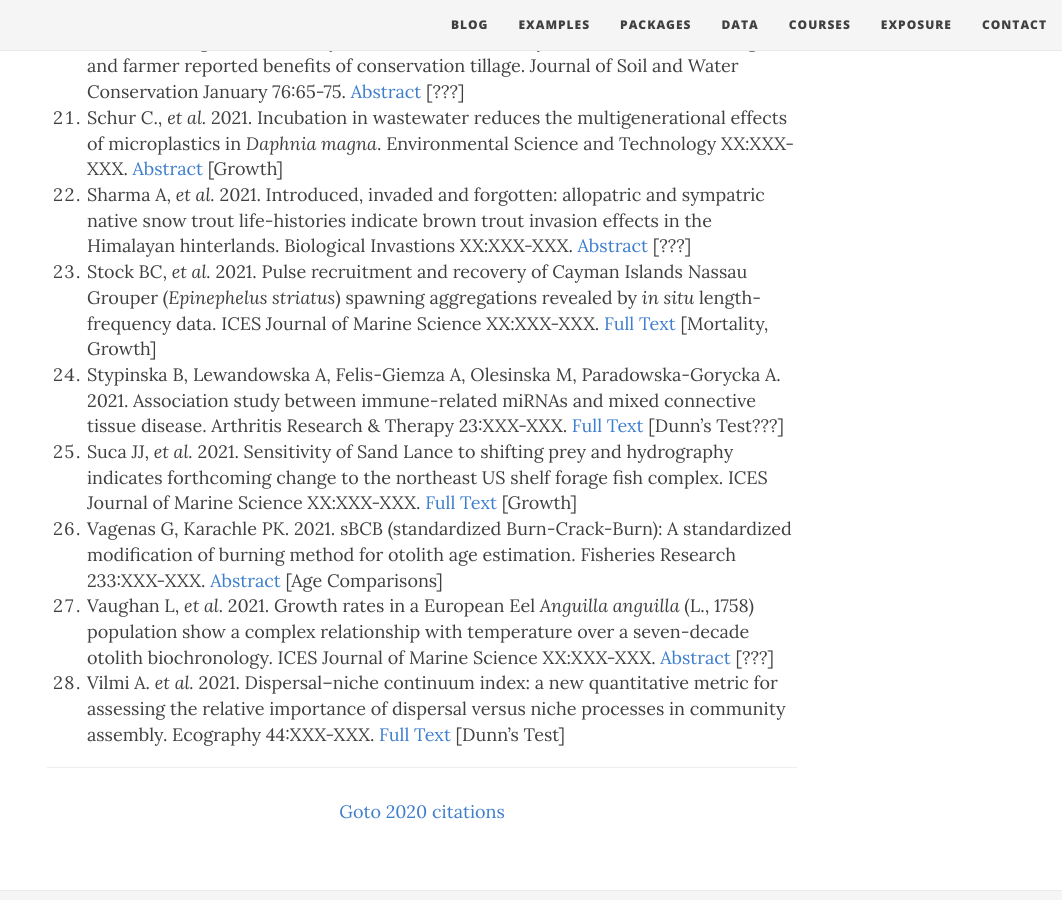
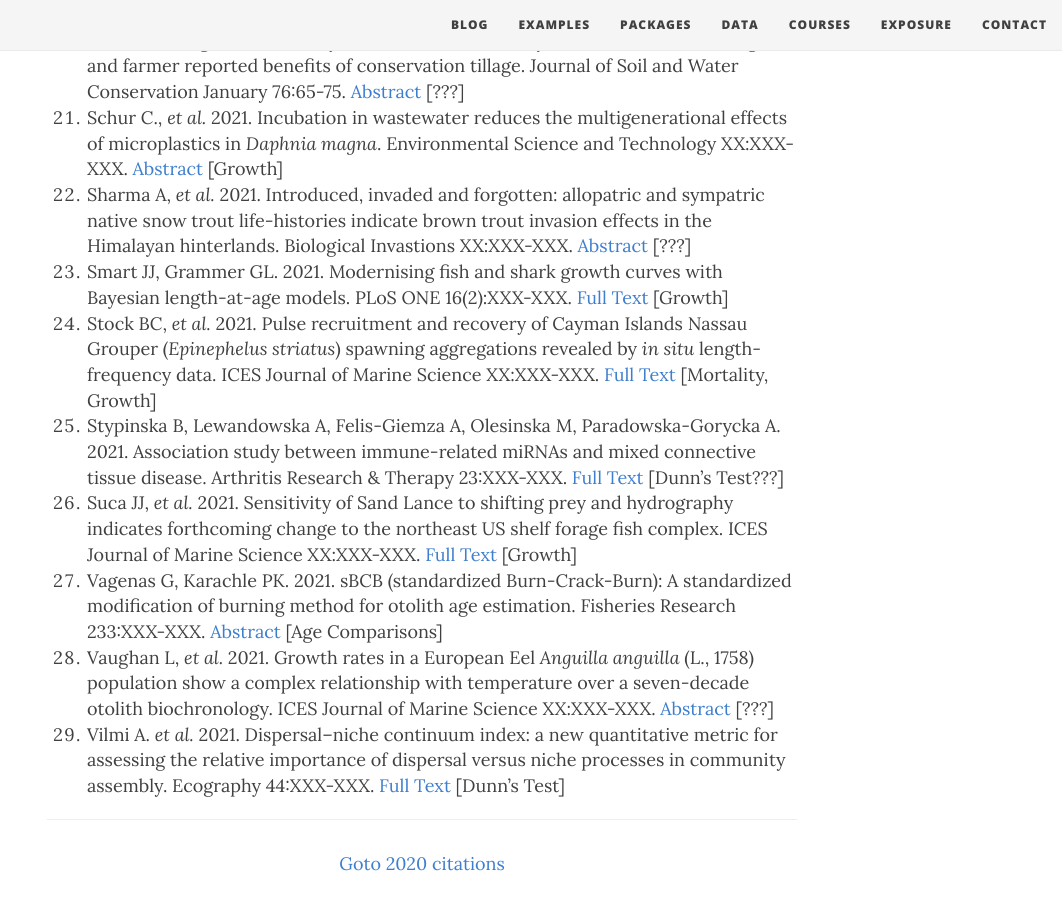
Before and after one commit to droglenc/fishR, a Jekyll site: the page built from exposure/exposure-citations21.md, in a window 1280 px wide and 900 px high, scrolled down 1861 px. Shown: the whole window, without its empty margins (218-1280 px from the left). Built offline with Jekyll 4.4.1, drawn with Linux system fonts in a browser that asks for light colours; nearby versions of some CDN libraries; some of the changed lines change nothing that is shown.

Commit message:
Update exposure-citations21.md

```diff
--- a/exposure/exposure-citations21.md
+++ b/exposure/exposure-citations21.md
@@ -5,7 +5,7 @@ subtitle: fishR and FSA is Being Used!!
 css: "/css/exposure-citation.css"
 ---
 
-The [**IFAR** book](http://derekogle.com/IFAR/), **fishR** website, or the **FSA** package were cited in the following <span id="contact-div">27</span> publications.
+The [**IFAR** book](http://derekogle.com/IFAR/), **fishR** website, or the **FSA** package were cited in the following <span id="contact-div">28</span> publications.
 
 1. Amador-Vargas S, Orribarra VS, Portugal-Loayza A, Fernandez-Marin H. 2021. Association patterns of swollen‐thorn acacias with three ant species and other organisms in a dry forest of Panama. Biotropica XX:XXX-XXX. [Abstract](https://onlinelibrary.wiley.com/doi/abs/10.1111/btp.12899) [Dunn's Test]
 1. Araujo I, *et al.* 2021. Trees at the Amazonia-Cerrado transition are approaching high temperature thresholds. Environmental Research Letters XX:XX-XXX. [Full Text](https://iopscience.iop.org/article/10.1088/1748-9326/abe3b9/pdf) [Dunn's Test]
@@ -29,6 +29,7 @@ The [**IFAR** book](http://derekogle.com/IFAR/), **fishR** website, or the **FSA
 1. Saak AE, Wang T, Xu Z, Kolady D, Ulrich-Schad JD, Clay D. 2021. Duration of usage and farmer reported benefits of conservation tillage. Journal of Soil and Water Conservation January 76:65-75. [Abstract](https://www.jswconline.org/content/76/1/65.abstract) [???]
 1. Schur C., *et al.* 2021. Incubation in wastewater reduces the multigenerational effects of microplastics in *Daphnia magna*. Environmental Science and Technology XX:XXX-XXX. [Abstract](https://pubmed.ncbi.nlm.nih.gov/33538579/) [Growth]
 1. Sharma A, *et al.* 2021. Introduced, invaded and forgotten: allopatric and sympatric native snow trout life-histories indicate brown trout invasion effects in the Himalayan hinterlands. Biological Invastions XX:XXX-XXX. [Abstract](https://link.springer.com/article/10.1007/s10530-020-02454-8) [???]
+1. Smart JJ, Grammer GL. 2021. Modernising fish and shark growth curves with Bayesian length-at-age models. PLoS ONE 16(2):XXX-XXX. [Full Text](https://www.researchgate.net/publication/349139023_Modernising_fish_and_shark_growth_curves_with_Bayesian_length-at-age_models/references) [Growth]
 1. Stock BC, *et al.* 2021. Pulse recruitment and recovery of Cayman Islands Nassau Grouper (*Epinephelus striatus*) spawning aggregations revealed by *in situ* length-frequency data. ICES Journal of Marine Science XX:XXX-XXX. [Full Text](https://academic.oup.com/icesjms/advance-article/doi/10.1093/icesjms/fsaa221/6071467) [Mortality, Growth]
 1. Stypinska B, Lewandowska A, Felis-Giemza A, Olesinska M, Paradowska-Gorycka A. 2021. Association study between immune-related miRNAs and mixed connective tissue disease. Arthritis Research & Therapy 23:XXX-XXX. [Full Text](https://link.springer.com/article/10.1186/s13075-020-02403-9) [Dunn's Test???]
 1. Suca JJ, *et al.* 2021. Sensitivity of Sand Lance to shifting prey and hydrography indicates forthcoming change to the northeast US shelf forage fish complex. ICES Journal of Marine Science XX:XXX-XXX. [Full Text](https://academic.oup.com/icesjms/advance-article/doi/10.1093/icesjms/fsaa251/6120244) [Growth]
```
